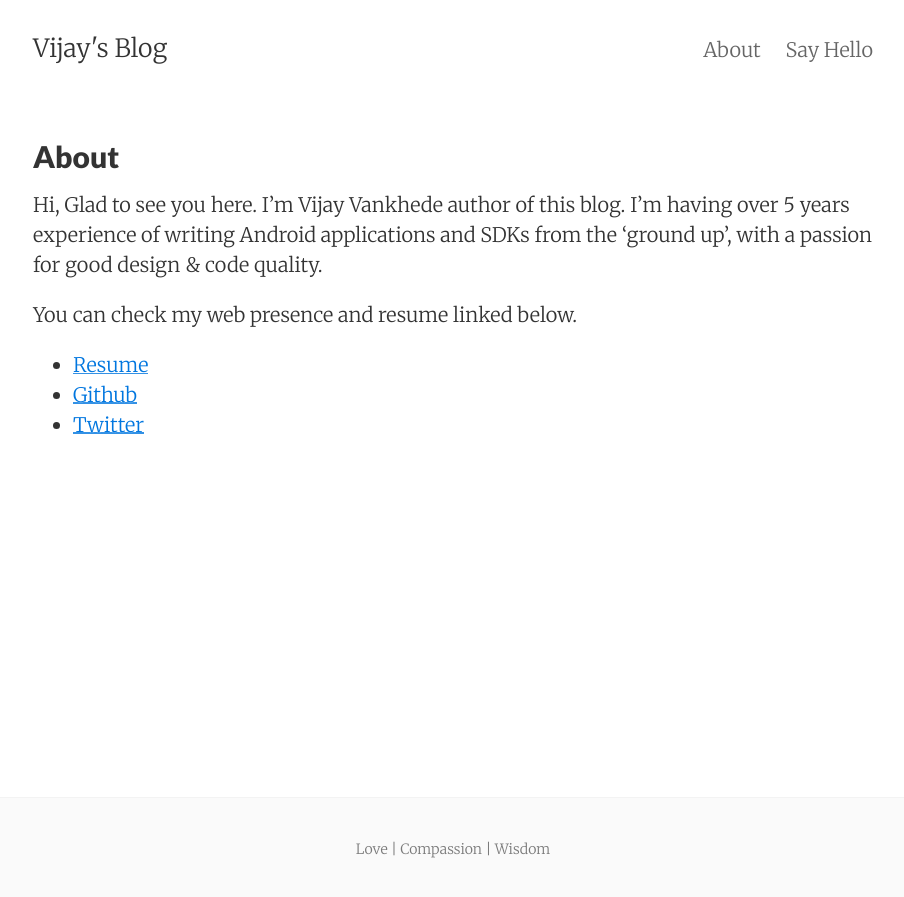
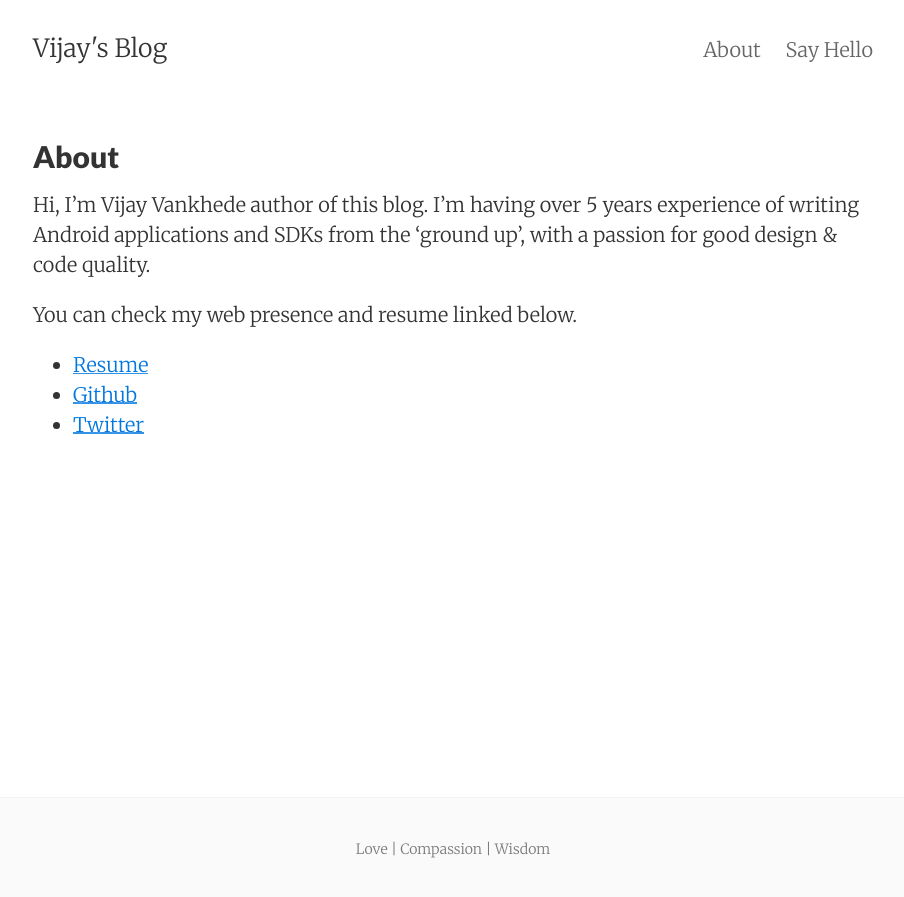
Before and after one commit to vsvankhede/vsvankhede.github.io, a Jekyll site: the page built from about.md, in a window 1280 px wide. Shown: the top 897 px of the page, without its empty margins (187-1091 px from the left). Built offline with Jekyll 4.4.1, drawn with Linux system fonts in a browser that asks for light colours; nearby versions of some CDN libraries.

Commit message:
update about

```diff
--- a/about.md
+++ b/about.md
@@ -5,7 +5,7 @@ permalink: "/about/"
 tags: about
 ---
 
-Hi, Glad to see you here. I'm Vijay Vankhede author of this blog. I'm having over 5 years experience of writing Android applications and SDKs from the ‘ground up’, with a passion for good design & code quality.
+Hi, I'm Vijay Vankhede author of this blog. I'm having over 5 years experience of writing Android applications and SDKs from the ‘ground up’, with a passion for good design & code quality.
 
 You can check my web presence and resume linked below.
 
```
